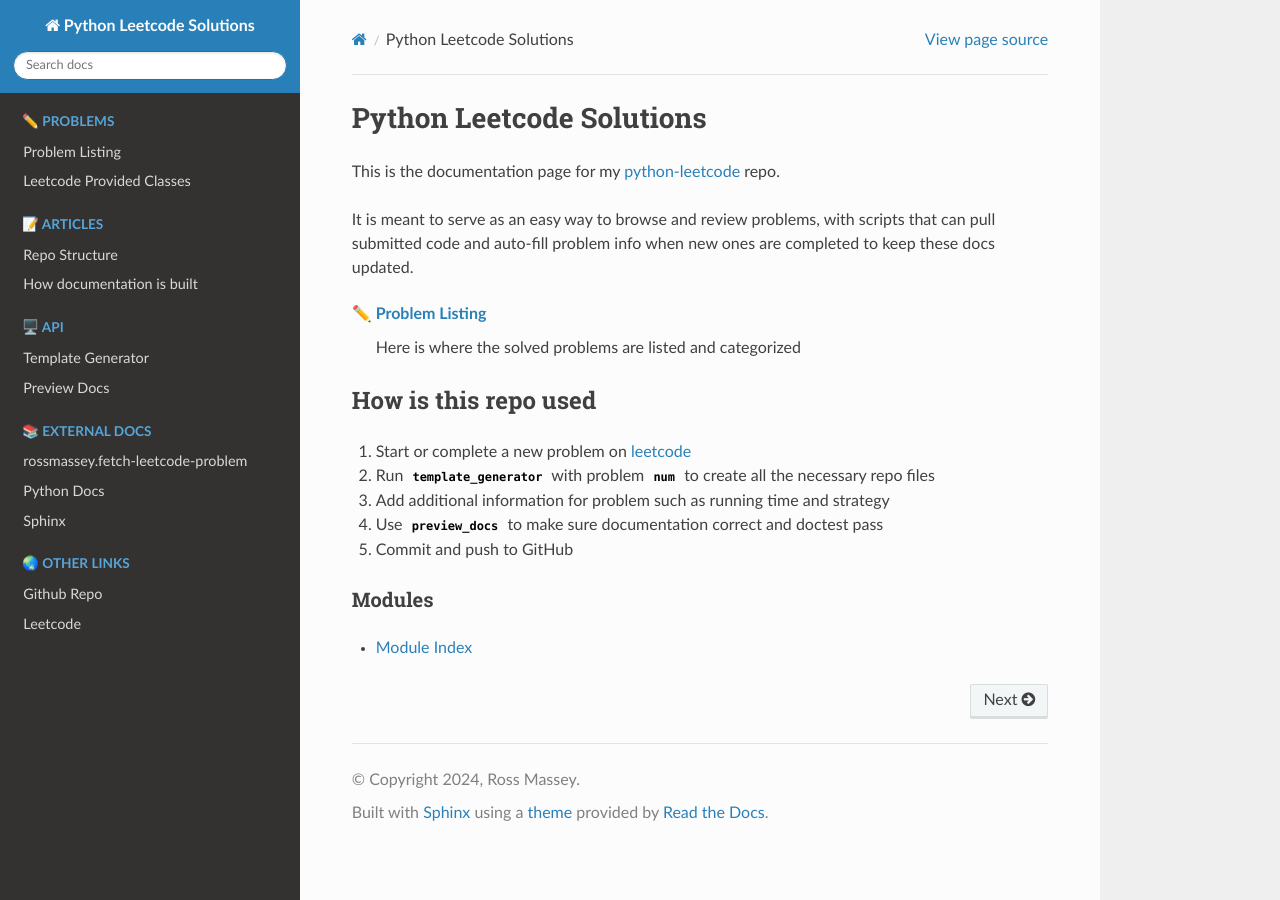
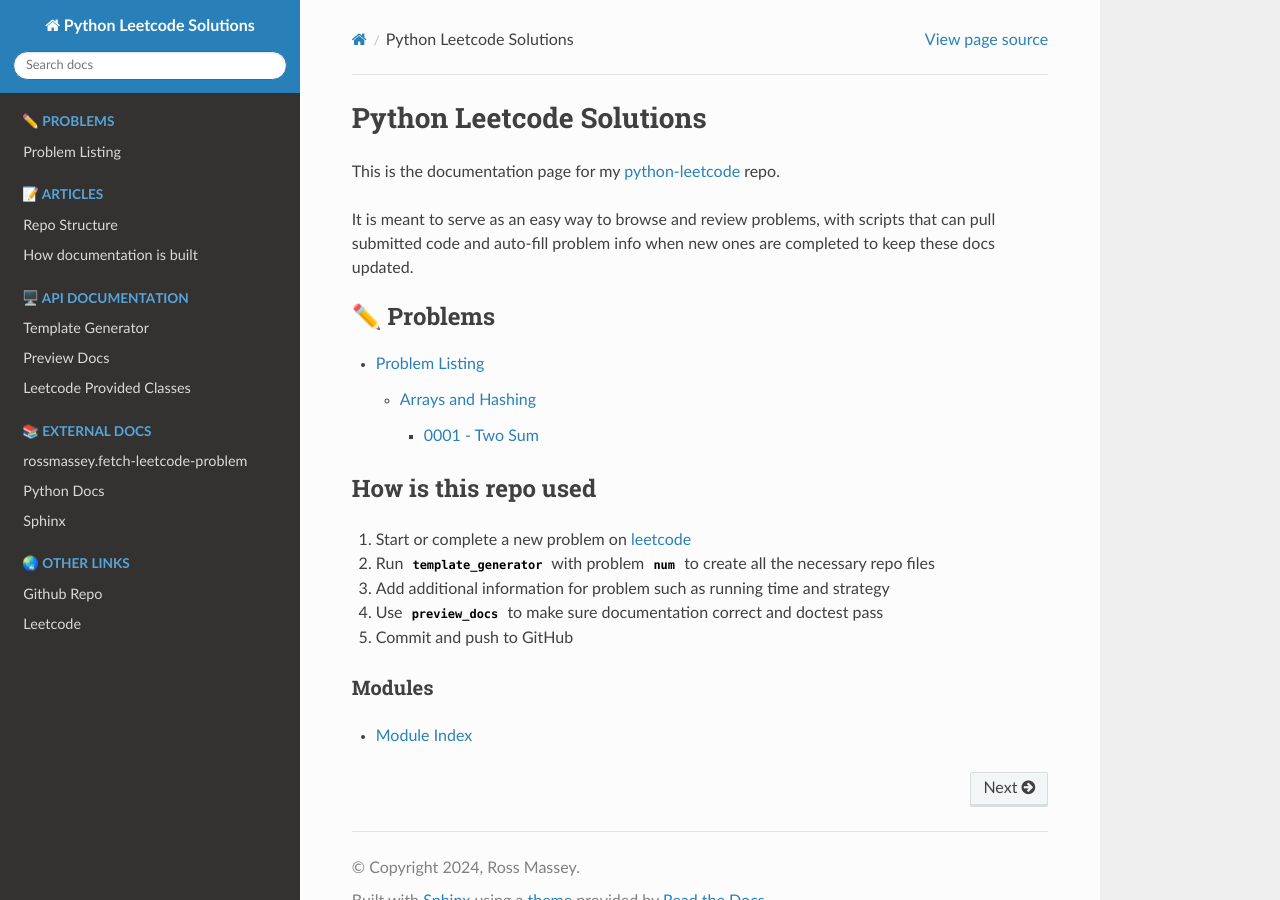
Before and after one commit to rossmassey/python-leetcode, a Sphinx documentation site: the page built from docs/source/index.rst, in a window 1280 px wide and 900 px high. Built offline with Sphinx 7.4.7 and the Read the Docs theme 2.0.0, drawn with Linux system fonts in a browser that asks for light colours.

Commit message:
change index

```diff
--- a/docs/source/index.rst
+++ b/docs/source/index.rst
@@ -11,8 +11,12 @@ It is meant to serve as an easy way to browse and review problems, with
 scripts that can pull submitted code and auto-fill problem info when new ones
 are completed to keep these docs updated.
 
-✏️ :doc:`neetcode`
-  Here is where the solved problems are listed and categorized
+.. toctree::
+   :maxdepth: 3
+   :caption: ✏️ Problems
+
+   neetcode
+
 
 How is this repo used
 ---------------------
@@ -42,10 +38,11 @@ How is this repo used
 .. toctree::
    :maxdepth: 2
    :hidden:
-   :caption: 🖥️ API
+   :caption: 🖥️ API Documentation
 
    template_generator_documentation
    preview_docs_documentation
+   leetcode_classes
 
 
 .. toctree::
```
Also changed, not shown: other parts of docs/source/index.rst (+0 -8 lines).
